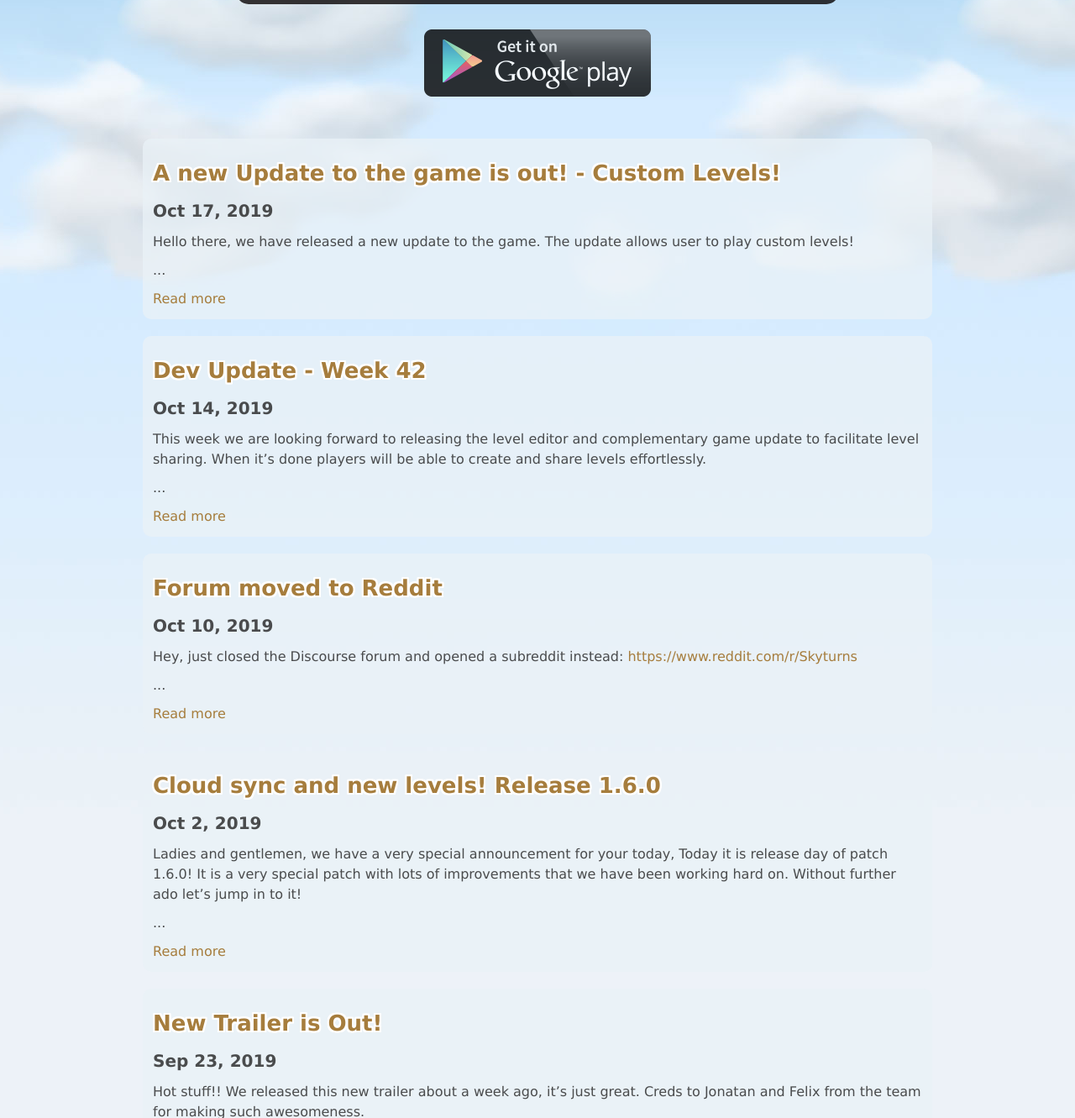
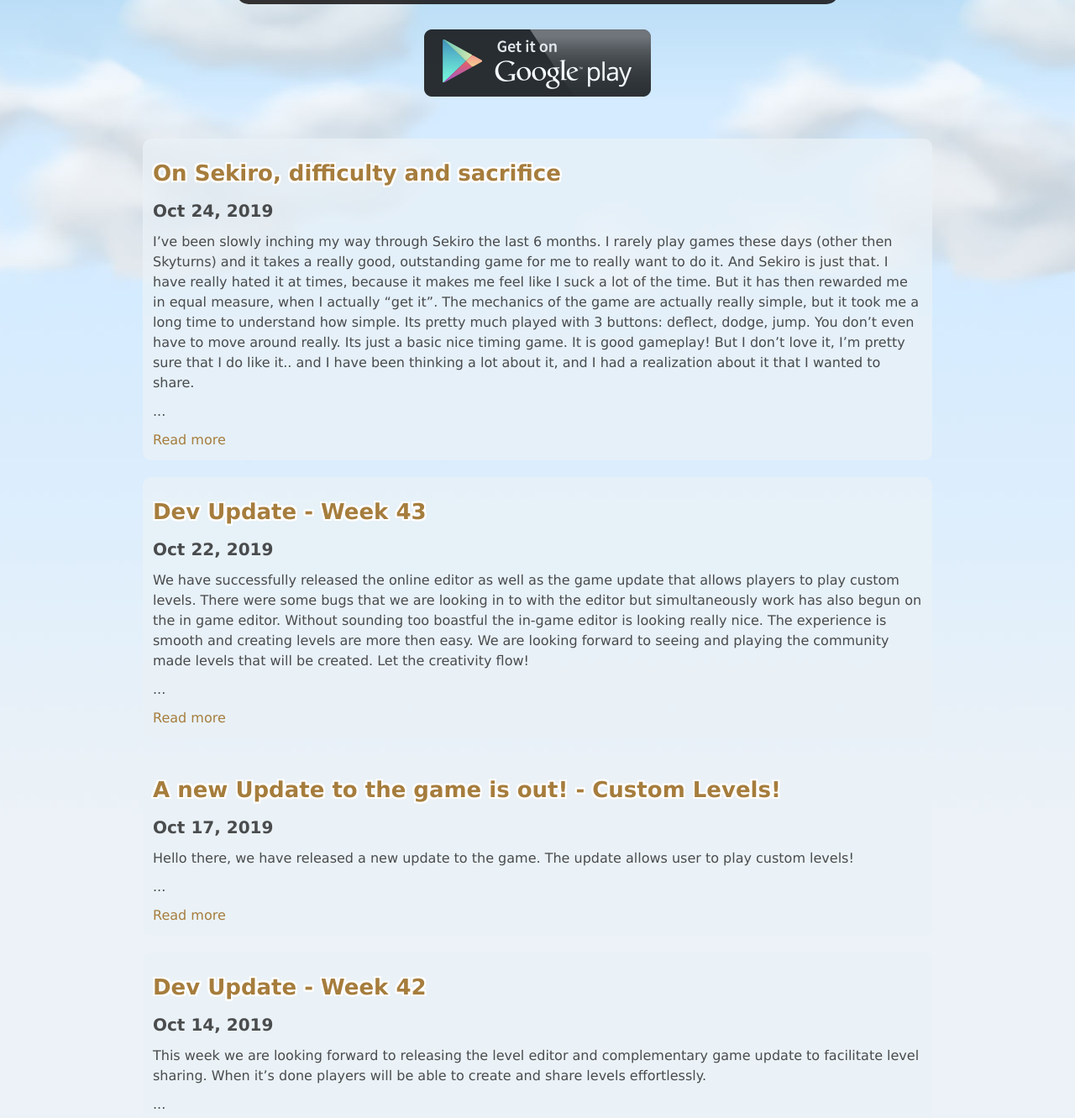
Before and after one commit to JDaance/jdaance.github.io, a Jekyll site: the page built from index.html, in a window 1280 px wide and 1400 px high, scrolled down 610 px, cut to the strip 69-1400 px from the top of the window. Shown: the whole strip at 84% size. Built offline with Jekyll 4.4.1, drawn with Linux system fonts in a browser that asks for light colours.

Commit message:
Added dev update week 43 and sekiro post

```diff
--- /dev/null
+++ b/_posts/2019-10-22-dev-update-week-43.md
@@ -0,0 +1,13 @@
+---
+layout: post
+title: Dev Update - Week 43
+category: devlog
+---
+
+We have successfully released the online editor as well as the game update that allows players to play custom levels. There were some bugs that we are looking in to with the editor but simultaneously work has also begun on the in game editor. Without sounding too boastful the in-game editor is looking really nice. The experience is smooth and creating levels are more then easy. We are looking forward to seeing and playing the community made levels that will be created. Let the creativity flow!
+
+Skyturns user base is gradually growing user by user but we would like the progress to be faster so at the office there has been a lot of thinking about marketing and how to reach more players. Our early advertising trials have been positive but we need to improve the in-game ecosystem to make more players feel at home and want to stay a bit longer.
+
+Right now it is looking like we are drawing the rough outlines for providing players with more in-game goals. We have ideas about giving players points for completing level and achievements in-game. These points could then be used to unlock different runner outfits and items. Certain items should only be unlocked by completing achievements such as completing chapter 4 or by completing a certain level under a certain time. We also want to reward players that create amazing levels and share them with the community.
+
+If you have any ideas or thoughts that you want to share please go ahead. All discussions are welcome!
--- /dev/null
+++ b/_posts/2019-10-24-sekiro.md
@@ -0,0 +1,17 @@
+---
+layout: post
+title: On Sekiro, difficulty and sacrifice
+category: random
+---
+
+I've been slowly inching my way through Sekiro the last 6 months. I rarely play games these days (other then Skyturns) and it takes a really good, outstanding game for me to really want to do it. And Sekiro is just that. I have really hated it at times, because it makes me feel like I suck a lot of the time. But it has then rewarded me in equal measure, when I actually "get it". The mechanics of the game are actually really simple, but it took me a long time to understand how simple. Its pretty much played with 3 buttons: deflect, dodge, jump. You don't even have to move around really. Its just a basic nice timing game. It is good gameplay! But I don't love it, I'm pretty sure that I do like it.. and I have been thinking a lot about it, and I had a realization about it that I wanted to share.
+
+Looking at the internet, people are raging over this game. "It sucks!" "It is too hard!" Or: "You suck!" "It is easy, just git good!" "It really is fair once you figure it out!" "Its the best game ever made!" While playing I was thinking about this a lot, what is it that creates this split between players? I mean, it sucks when a game is so hard that it feels like you suck. But there is something more to this game, that makes you even more angry. It is not that the boss is hard, or not that it is so effing hard that you have to play perfectly. If it was that clear, "you have to play perfectly", people would not rage about it. And you don't actually have to play perfectly. What you have to do, which has nothing to do with how hard it is mechanics wise, is to jump through hundreds of hoops and artificial challenges to figure things out. If you know all that stuff, the game is not hard. If you don't know that stuff, it can feel like an endless sacrifice to sit here another hour hoping that somehow the game gods will release you from your torment of jumping through their hoops. "Is there a gimmick to this fight, what is it? Or do I just suck?" "Why do I have to fight this guy every time?" "I have already seen this cinematic, what is this, some deja vu nightmare?" "OK I have to fight the ape's first form for 10 minutes every time while I figure out the second?" "Why is my sword only doing like 1% damage, is this a joke?"
+
+With the articial challenges, or "hoops", I have to actually sacrifice my time and my own volition to do something I do not want to do, in order to progress through this game. Again and again and again! I really don't like to do that. Some people might like it, I don't. I really like the gameplay, I like the bosses, I like the mechanics and the dexterity. But I don't like the hoops. All this stuff creates big emotions around this game. If I DID sacrifice hours and hours trying to figure this out, I want to defend the game, "it was worth it, its just that good!". Or maybe you figure that you didn't actually sacrifice anything, because you are so good that you didn't need many tries. Then you need to be quick to defend yourself, "it's just you that suck, for me it was no sacrifice because I'm just that good". I have not stumbled upon any posts that just admit it: **Unless you are an absolute top gamer, this game requires you to sacrifice in order to progress, and many people don't want to sacrifice, or feel stupid doing so**. People might rage against this statement, because not raging would admit to having done some kind of sacrifice :)
+
+Skyturns have some of the same characteristics in a way. It takes players a while to figure out the game, to really get it. For the first chapters, maybe the first four chapters, it might not really click. Exactly like Sekiro! And I don't want to have it like that, I would love for people to just get it the first few levels, in the tutorial. And I think the creators of Sekiro would like the same thing. But I think where the games differ is more on the sacrifice part. Skyturns is build to require pretty much no sacrifice. Its supposed to be a friction free, in-and-out, pure gameplay experience. The rules are supposed to be simple and super clear. There are a few puzzles, but they don't cost you much. The Sekiro sacrifice experience in Skyturns would be more like running towards the camera. Some levels have a bit too much of that. It's just frustrating, you have to do it again and again and memorize every single thing and even when you do there is still a big random element to it, its just really taxing. Some would claim unfair, but that word isn't great. I'm not sure what word is. It's more like, I'm sitting here playing, and I know this could be a nice experience, but they chose to make it painful. And I am the idiot sitting here playing it anyway. Do I like pain? Is it that good?
+
+My preference would have been for a Sekiro that was harder, but with less sacrifice. I want a more pure experience. I want to have more control of my character, and I don't want to watch cinematics twice. I don't want to fight anything other then the boss. End boss could have six lives for all I care, I could fight him every night as a meditation -- pure gameplay. Just don't make me fight another guy before every time, or watch the same cinematic every time like an idiot. Imagine every level start in Skyturns slowly loading and then making you click away some cinematic, or having you play another short level every time before the level you actually want to play. Why would I want to do that? After 6 months of Sekiro I know more about myself: I really don't like to do that! And it taught me a lot about game design, or rather my own preference of game design. No friction, no hoops, no sacrifice, only the cleanest challenge possible!
+
+Joakim
```
Also changed, not shown: _posts/2019-10-14-dev-update-week-42.md (+1 -1 lines).
